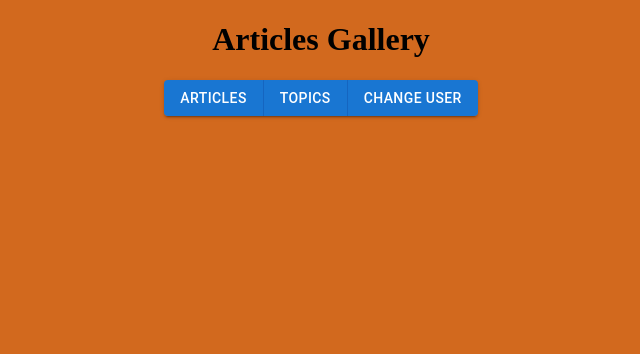
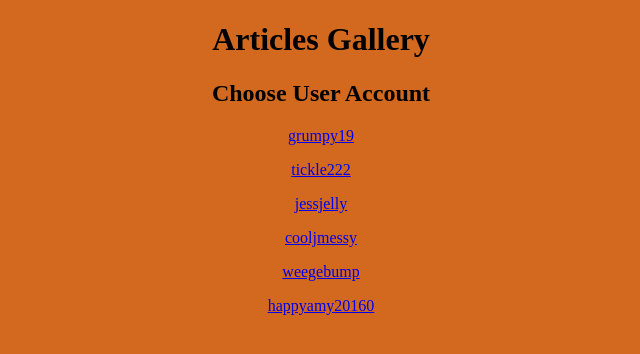
Before and after one commit to polikas/fe-nc-news, a React (Vite) app: page / in a window 1280 px wide. Shown: the top 354 px of the page, without its empty margins (319-959 px from the left). Built offline with nearby package versions, Linux system fonts and the light colour scheme.

Commit message:
added user component

```diff
--- a/src/components/AddComment.jsx
+++ b/src/components/AddComment.jsx
@@ -1,19 +1,33 @@
-import { Alert, Button, TextField } from "@mui/material";
-import { useState } from "react";
+import { Alert, Button, Snackbar, TextField } from "@mui/material";
+import { useContext, useState } from "react";
 import { postComment } from "../api";
+import { UserContext } from "../contexts/User";
 
 const AddComment = ({ setCommentBox, article }) => {
   const [comment, setComment] = useState("");
+  const [open, setOpen] = useState(false);
+  const { selectedUser } = useContext(UserContext);
 
   const { author, article_id, body } = article;
 
   const handleAddCommentBtn = () => {
     postComment(article_id, author, comment).then(() => {
       setComment((currentComment) => {
-        return { ...currentComment, body: currentComment.body };
+        return {
+          ...currentComment,
+          body: currentComment.body,
+        };
       });
     });
+    setOpen(true);
     setCommentBox(false);
+  };
+
+  const handleClose = (reason) => {
+    if (reason === "clickaway") {
+      return;
+    }
+    setOpen(false);
   };
 
   return (
@@ -34,6 +48,13 @@ const AddComment = ({ setCommentBox, article }) => {
       >
         Add Comment
       </Button>
+      <Snackbar
+        open={open}
+        autoHideDuration={6000}
+        onClose={handleClose}
+        message={`Commented By ${selectedUser}`}
+        anchorOrigin={{ vertical: "top", horizontal: "center" }}
+      />
     </div>
   );
 };
--- a/src/App.jsx
+++ b/src/components/App.jsx
@@ -1,17 +1,19 @@
 import { Route, Routes } from "react-router-dom";
-import "./App.css";
-import HomeHeader from "./components/HomeHeader";
-import Navigation from "./components/Navigation";
-import Articles from "./components/Articles";
-import Comments from "./components/Comments";
-import SingleArticle from "./components/SingleArticle";
+import "../App.css";
+import HomeHeader from "./HomeHeader";
+import Navigation from "./Navigation";
+import Articles from "./Articles";
+import Comments from "./Comments";
+import SingleArticle from "./SingleArticle";
+import UserAccount from "./UserAccount";
 
 function App() {
   return (
     <div>
       <HomeHeader />
       <Routes>
-        <Route path="/" element={<Navigation />} />
+        <Route path="/" element={<UserAccount />} />
+        <Route path="/navigation" element={<Navigation />} />
         <Route path="/articles" element={<Articles />} />
         <Route path="/articles/:article_id" element={<SingleArticle />} />
         <Route path="/articles/:article_id/comments" element={<Comments />} />
--- a/src/components/CommentCard.jsx
+++ b/src/components/CommentCard.jsx
@@ -1,7 +1,7 @@
 import { Card, CardContent, Typography } from "@mui/material";
 import DeleteComment from "./DeleteComment";
 
-const CommentCard = ({ comment }) => {
+const CommentCard = ({ comment, selectedUser }) => {
   return (
     <li key={comment.comment_id}>
       <Card
@@ -17,7 +17,7 @@ const CommentCard = ({ comment }) => {
           <Typography color="text.secondary">Body: {comment.body}</Typography>
           <Typography color="text.secondary">Votes: {comment.votes}</Typography>
           <Typography variant="body2">Created: {comment.created_at}</Typography>
-          <DeleteComment comment={comment}/>
+          <DeleteComment comment={comment} />
         </CardContent>
       </Card>
     </li>
--- a/src/components/Comments.jsx
+++ b/src/components/Comments.jsx
@@ -1,11 +1,13 @@
-import { useEffect, useState } from "react";
+import { useContext, useEffect, useState } from "react";
 import { getCommentsByArticleId } from "../api";
 import { useParams } from "react-router-dom";
 import CommentCard from "./CommentCard";
+import { UserContext } from "../contexts/User";
 
 const Comments = () => {
   const [comments, setComments] = useState([]);
   const { article_id } = useParams();
+  const { selectedUser } = useContext(UserContext);
 
   useEffect(() => {
     getCommentsByArticleId(article_id).then((commentsData) =>
@@ -15,7 +17,11 @@ const Comments = () => {
   return (
     <ol>
       {comments.map((comment) => (
-        <CommentCard key={comment.comment_id} comment={comment} />
+        <CommentCard
+          key={comment.comment_id}
+          comment={comment}
+          selectedUser={selectedUser}
+        />
       ))}
     </ol>
   );
--- /dev/null
+++ b/src/components/UserAccount.jsx
@@ -0,0 +1,29 @@
+import { useContext } from "react";
+import { Link } from "react-router-dom";
+import { UserContext } from "../contexts/User";
+
+const UserAccount = () => {
+  const users = [
+    "grumpy19",
+    "tickle222",
+    "jessjelly",
+    "cooljmessy",
+    "weegebump",
+    "happyamy20160",
+  ];
+
+  const { setSelectedUser } = useContext(UserContext);
+
+  return (
+    <section>
+      <h2>Choose User Account</h2>
+      {users.map((user) => (
+        <Link key={user} to="/navigation" onClick={() => setSelectedUser(user)}>
+          <p>{user}</p>
+        </Link>
+      ))}
+    </section>
+  );
+};
+
+export default UserAccount;
--- /dev/null
+++ b/src/contexts/User.jsx
@@ -0,0 +1,15 @@
+import { createContext, useState } from "react";
+
+const UserContext = createContext();
+
+const UserProvider = ({ children }) => {
+  const [selectedUser, setSelectedUser] = useState([]);
+
+  return (
+    <UserContext.Provider value={{ selectedUser, setSelectedUser }}>
+      {children}
+    </UserContext.Provider>
+  );
+};
+
+export { UserContext, UserProvider };
--- a/src/main.jsx
+++ b/src/main.jsx
@@ -1,13 +1,16 @@
 import React from "react";
 import ReactDOM from "react-dom/client";
-import App from "./App.jsx";
+import App from "./components/App.jsx";
 import { BrowserRouter } from "react-router-dom";
 import { ArticleProvider } from "./contexts/Article.jsx";
+import { UserProvider } from "./contexts/User.jsx";
 
 ReactDOM.createRoot(document.getElementById("root")).render(
   <BrowserRouter>
-    <ArticleProvider>
-      <App />
-    </ArticleProvider>
+    <UserProvider>
+      <ArticleProvider>
+        <App />
+      </ArticleProvider>
+    </UserProvider>
   </BrowserRouter>
 );
```
